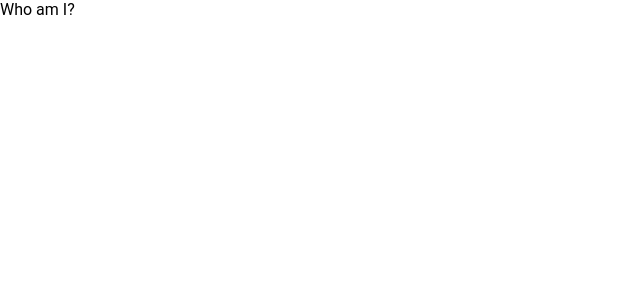
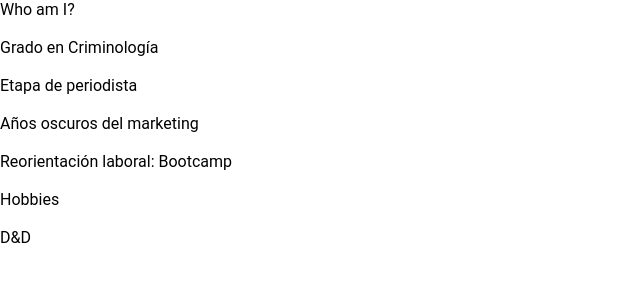
Before and after one commit to valenti94br/Proyecto-Ramp-Up, a plain HTML site: page biografia.html in a window 1280 px wide. Shown: the whole page, without its empty margins (0-640 px from the left). Drawn offline with Linux system fonts and the light colour scheme.

Commit message:
apaño puntos biografía

```diff
--- a/biografia.html
+++ b/biografia.html
@@ -6,8 +6,34 @@
     <title>Nombre en el buscador</title>
 </head>
 
-<!-- Presentación, puedo meter una coña con la foto del justiciero de Hearstone e incluso enlace al vídeo -->
 <p>Who am I?</p>
+<!-- Presentación, puedo meter una coña con la foto del justiciero de Hearstone e incluso el vídeo o el enlace HTML de YouTube -->
+
+<br>
+
+<p>Grado en Criminología</p>
+
+<br>
+
+<p>Etapa de periodista</p>
+
+<br>
+
+<p>Años oscuros del marketing</p>
+
+<br>
+
+<p>Reorientación laboral: Bootcamp</p>
+
+<br>
+
+<p>Hobbies</p><br>
+
+<!-- Creo una lista con mis hobbies -->
+
+D&D
+
+<br>
 
 
 <body>
```
